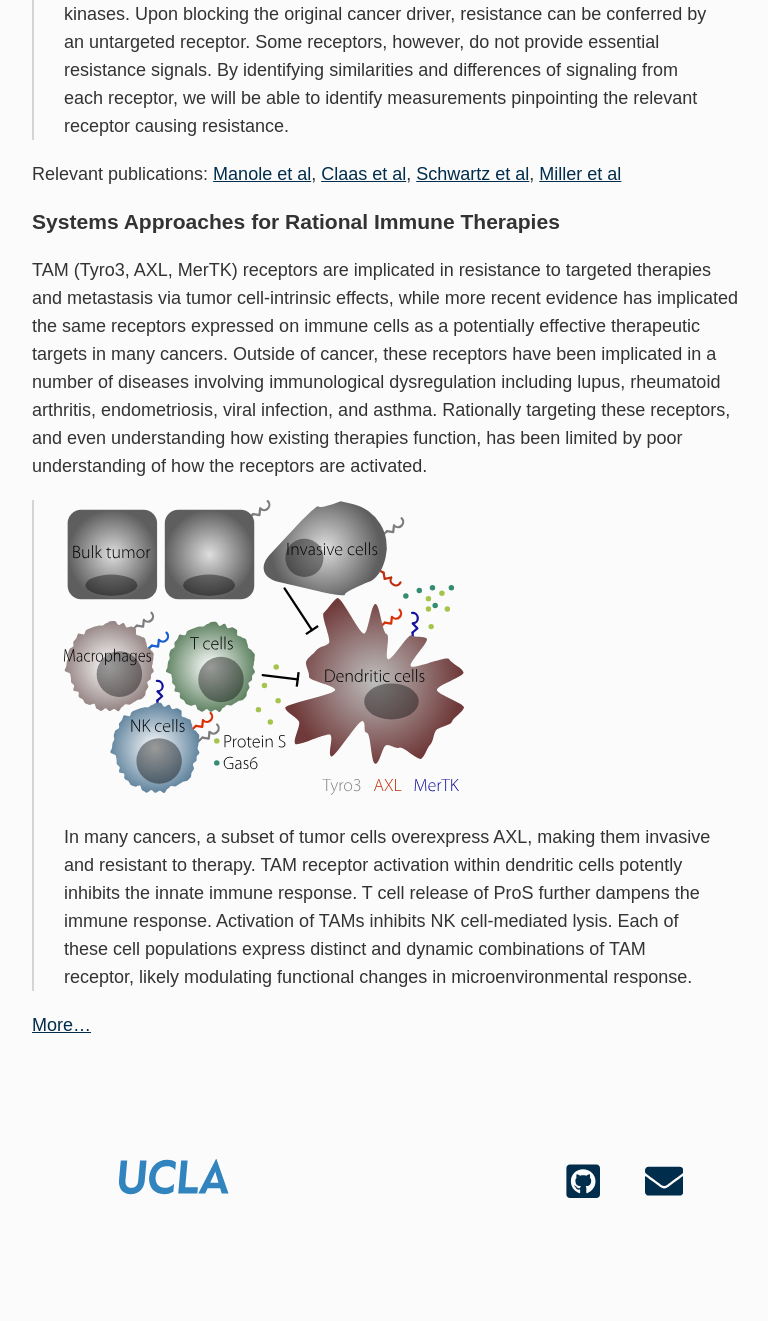
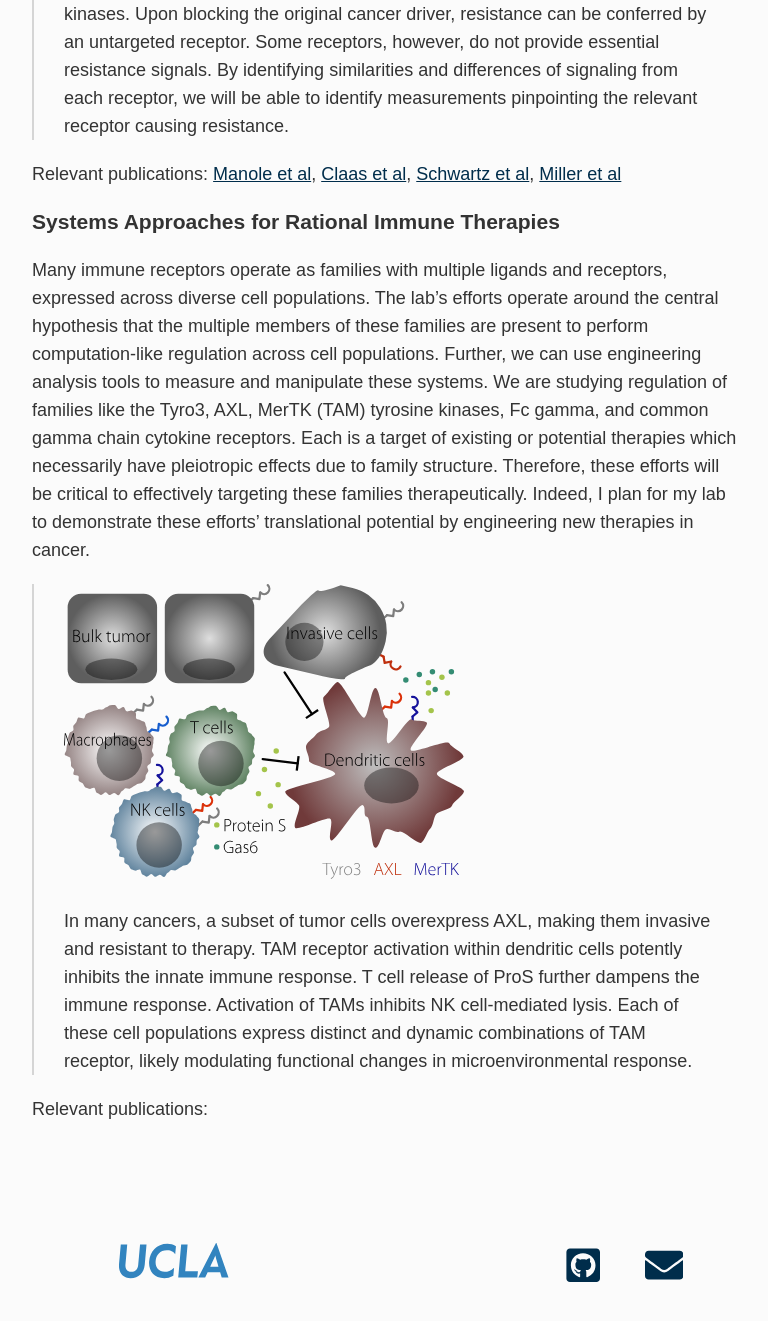
Before and after one commit to meyer-lab/asmlab.org, a Jekyll site: the page built from research/index.md, in a window 1280 px wide and 1400 px high, scrolled down 838 px. Shown: the top 1321 px of the window, without its empty margins (253-1021 px from the left). Built offline with Jekyll 4.4.1, drawn with Linux system fonts in a browser that asks for light colours; some web fonts are replaced.

Commit message:
Update index.md

```diff
--- a/research/index.md
+++ b/research/index.md
@@ -16,9 +16,9 @@ Relevant publications: [Manole et al](https://asmlab.org/publications/#Manole521
 
 ### Systems Approaches for Rational Immune Therapies
 
-TAM (Tyro3, AXL, MerTK) receptors are implicated in resistance to targeted therapies and metastasis via tumor cell-intrinsic effects, while more recent evidence has implicated the same receptors expressed on immune cells as a potentially effective therapeutic targets in many cancers. Outside of cancer, these receptors have been implicated in a number of diseases involving immunological dysregulation including lupus, rheumatoid arthritis, endometriosis, viral infection, and asthma. Rationally targeting these receptors, and even understanding how existing therapies function, has been limited by poor understanding of how the receptors are activated.
+Many immune receptors operate as families with multiple ligands and receptors, expressed across diverse cell populations. The lab's efforts operate around the central hypothesis that the multiple members of these families are present to perform computation-like regulation across cell populations. Further, we can use engineering analysis tools to measure and manipulate these systems. We are studying regulation of families like the Tyro3, AXL, MerTK (TAM) tyrosine kinases, Fc gamma, and common gamma chain cytokine receptors. Each is a target of existing or potential therapies which necessarily have pleiotropic effects due to family structure. Therefore, these efforts will be critical to effectively targeting these families therapeutically. Indeed, I plan for my lab to demonstrate these efforts' translational potential by engineering new therapies in cancer.
 
 > <img src="/public/images/TAM.svg" width="400px" alt="TAM concept" />
 > In many cancers, a subset of tumor cells overexpress AXL, making them invasive and resistant to therapy. TAM receptor activation within dendritic cells potently inhibits the innate immune response. T cell release of ProS further dampens the immune response. Activation of TAMs inhibits NK cell-mediated lysis. Each of these cell populations express distinct and dynamic combinations of TAM receptor, likely modulating functional changes in microenvironmental response.
 
-[More...](./TAM.html)
+Relevant publications:
```
